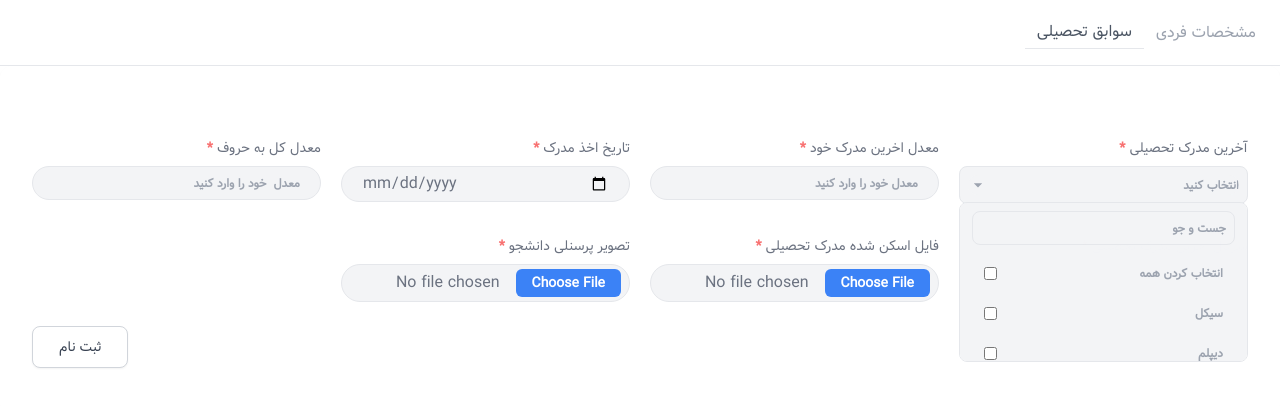
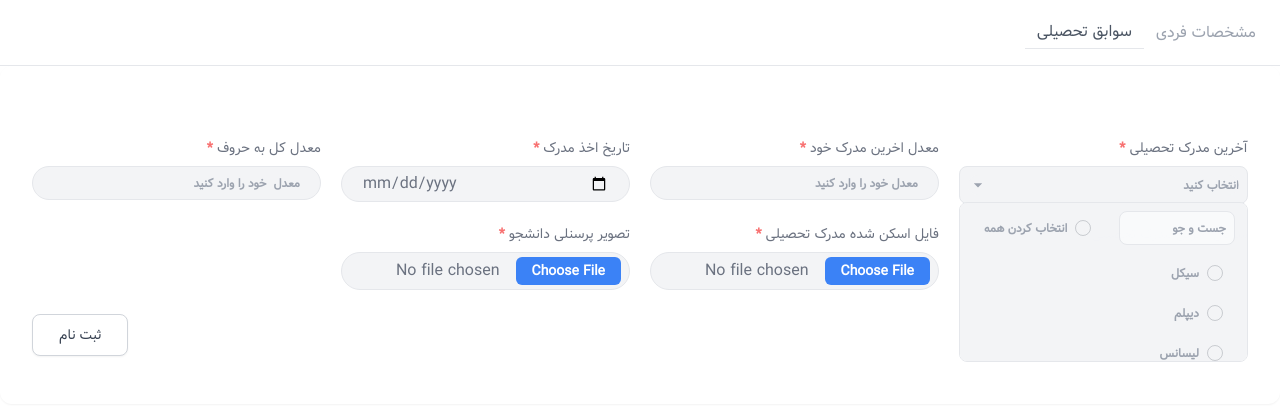
Before and after one commit to Hamed-Ebrahimii/form-register, a React (Vite) app: page /education in a window 1280 px wide. Both pictures are taken after a click on the button "انتخاب کنید". Shown: the top 406 px of the page. Built offline with nearby package versions, Linux system fonts and the light colour scheme; data requests are answered from the project's data file.

Commit message:
checkbox edited

```diff
--- a/src/api/getAllEducation.ts
+++ b/src/api/getAllEducation.ts
@@ -1,9 +1,13 @@
 import { Iserver } from "./getAllCity"
 import { httpServic } from "./httpServic"
 
-export const getAllEducation = async () =>{
-    return await httpServic<Iserver[]>({
+export const getAllEducation = async (search : string) =>{
+    const response = await httpServic<Iserver[]>({
         url : '/education',
         method : 'get'
     })
+    if(search) {
+        response.data = response.data.filter(item => item.name.includes(search))
+    }
+    return response
 }
--- a/src/component/dropDown/component/option.tsx
+++ b/src/component/dropDown/component/option.tsx
@@ -31,7 +31,7 @@ const SelectOption = ({
         setValue(value);
         onChange && onChange(value === "انتخاب کنید" ? undefined :  value);
       }}
-      className="flex items-center justify-between gap-2 hover:bg-gray-400 mb-4 px-3 py-1 hover:text-white rounded-md cursor-pointer"
+      className="flex flex-row-reverse items-center justify-end gap-2 hover:bg-gray-400 mb-4 px-3 py-1 hover:text-white rounded-md cursor-pointer"
     >
       {checkBox ?  (
         <>
@@ -39,7 +39,7 @@ const SelectOption = ({
           <input
             checked={isChecked}
             type="checkbox"
-            className="checkbox"
+            className="checkbox checkbox-xs"
             id={value}
             onChange={() => setValue(value)}
           />
--- a/src/component/dropDown/component/search.tsx
+++ b/src/component/dropDown/component/search.tsx
@@ -3,7 +3,7 @@ interface Iprops { onChange: (value: string) => void, value: string , ref? : Ref
 const Search = forwardRef(({ onChange, value  }: Iprops , ref : LegacyRef<HTMLInputElement> | undefined) => {
     return (
 
-            <input type="text" ref={ref} className="bg-inherit w-full outline-none mb-4 p-2 border rounded-lg " value={value} placeholder="جست و جو" onChange={(e) => onChange(e.target.value)} />
+            <input type="text" ref={ref} className="bg-gray-50 w-full outline-none mb-4 p-2 border rounded-lg " value={value} placeholder="جست و جو" onChange={(e) => onChange(e.target.value)} />
 
     )
 })
--- a/src/component/dropDown/index.tsx
+++ b/src/component/dropDown/index.tsx
@@ -24,7 +24,6 @@ const DropDown = (props: Iprops) => {
         setValue(value.filter((item) => item !== data));
         setSelected(data);
       }
-
       return;
     }
     if (response >= 0) {
@@ -62,17 +61,19 @@ const DropDown = (props: Iprops) => {
     animeRotate();
   }, [showDrop]);
 
-  useEffect(()=>{
+  useEffect(() => {
     if (selectAll) {
-      setValue(props.data || [])
-      setSelected('')
+      setValue(props.data || []);
+      setSelected("");
+    } else {
+      setValue([]);
     }
-    else {
-      setValue([])
+  }, [selectAll]);
+  useEffect(() => {
+    if (props.data?.length === value.length) {
+      setSelectAll(true);
     }
-    console.log(props.data);
-
-  } , [selectAll])
+  }, [props.data]);
   return (
     <div
       className={"flex flex-col w-full gap-2 bg-inherit rounded-lg  relative "}
@@ -107,6 +108,8 @@ const DropDown = (props: Iprops) => {
         </button>
         {showDrop && (
           <div className="drop opacity-0 bg-gray-100 border px-3  rounded-lg mt-5 max-h-40 py-2 overflow-auto absolute z-40 top-11 w-full">
+           <div className="w-full flex items-center gap-4">
+                <div className="w-2/3">
                 {props.search && (
               <Search
                 ref={input}
@@ -115,34 +118,11 @@ const DropDown = (props: Iprops) => {
                   newState[props.name] = e;
                   props.setSearchValue(newState);
                   setSelectAll(false);
-
                 }}
               />
             )}
-            {props.children ? (
-              props.children
-            ) : props.data?.length === 0 ? (
-              <SelectOption
-                isChecked={false}
-                setValue={handleItem}
-                checkBox={props.checkBox || false}
-                children={["گزینه ای یافت نشد"]}
-                value={""}
-              />
-            ) : (
-              <>
-                {!props.search && (
-                  <SelectOption
-                    onChange={props.onChange}
-                    isChecked={
-                      props.multiple ? undefined : value.includes("انتخاب کنید")
-                    }
-                    setValue={handleItem}
-                    checkBox={false}
-                    children={"انتخاب کنید"}
-                    value={"انتخاب کنید"}
-                  />
-                )}
+
+                </div>
                 {props.selectAll && (
                   <SelectOption
                     onChange={() => {
@@ -168,9 +148,33 @@ const DropDown = (props: Iprops) => {
                     value={"انتخاب کردن همه"}
                   />
                 )}
-                {props.data?.map(
-                  (item) =>
-                     (
+           </div>
+            {props.children ? (
+              props.children
+            ) : props.data?.length === 0 ? (
+              <SelectOption
+                isChecked={false}
+                setValue={handleItem}
+                checkBox={props.checkBox || false}
+                children={["گزینه ای یافت نشد"]}
+                value={""}
+              />
+            ) : (
+              <>
+                {!props.search && (
+                  <SelectOption
+                    onChange={props.onChange}
+                    isChecked={
+                      props.multiple ? undefined : value.includes("انتخاب کنید")
+                    }
+                    setValue={handleItem}
+                    checkBox={false}
+                    children={"انتخاب کنید"}
+                    value={"انتخاب کنید"}
+                  />
+                )}
+
+                {props.data?.map((item) => (
                   <SelectOption
                     onChange={props.onChange}
                     isChecked={selectAll || value.includes(item)}
@@ -180,25 +184,28 @@ const DropDown = (props: Iprops) => {
                     children={item}
                     value={item}
                   />
-                    )
-                )}
+                ))}
               </>
             )}
           </div>
         )}
       </div>
       {props.multiple && (
-        <div className="w-10/12 z-20 gap-2 grid grid-cols-3  mt-1">
+        <div className="w-10/12 z-20 gap-2 absolute bg-gray-100 top-10 overflow-hidden pr-6 right-2 flex items-center ">
           {value &&
             value.map(
               (item) =>
                 item !== "انتخاب کنید" && (
                   <div
                     key={item}
-                    className="p-1 bg-gray-100 rounded-lg  text-xs text-gray-400 flex items-center justify-between"
+                    className=" bg-gray-100 whitespace-nowrap rounded-lg  text-xs text-gray-400 flex gap-1 items-center justify-between"
                   >
                     {item}
-                    <button onClick={() => handleRemove(item)}>
+                    <button
+                      onClick={() => {
+                        handleRemove(item);
+                      }}
+                    >
                       <IoMdClose />
                     </button>
                   </div>
--- a/src/component/formEducation/index.tsx
+++ b/src/component/formEducation/index.tsx
@@ -38,7 +38,7 @@ const FormEducation = () => {
 
   const {data} = useQuery({
     queryKey : [search.education],
-    queryFn : getAllEducation
+    queryFn : ()=> getAllEducation(search.education)
   })
   return (
     <form
--- a/tailwind.config.js
+++ b/tailwind.config.js
@@ -11,5 +11,5 @@ export default {
       }
     },
   },
-  plugins: [],
+  plugins: [require("daisyui")],
 }
```
Lines whose indentation alone changed are shown as unchanged.
